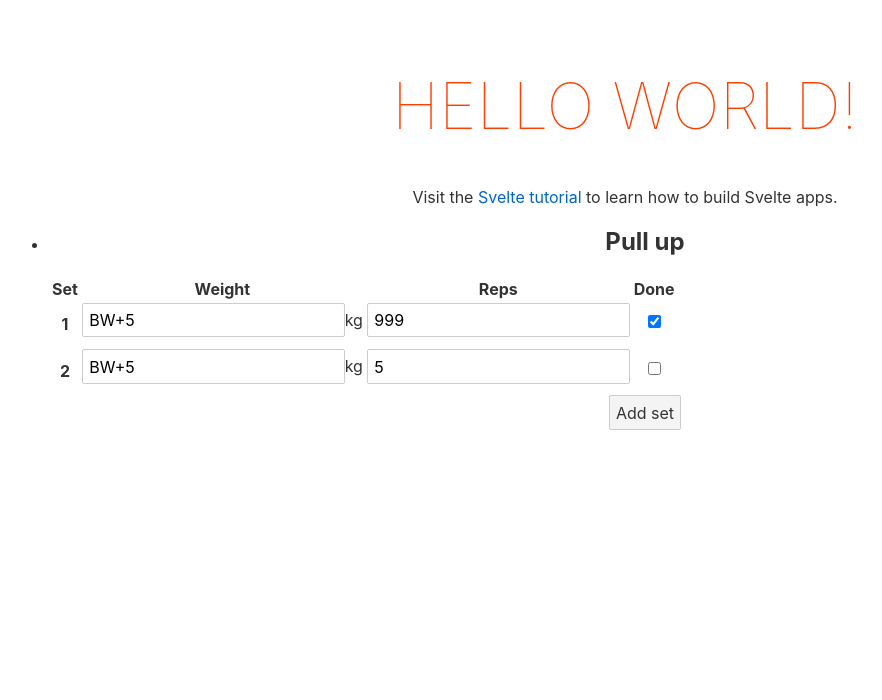
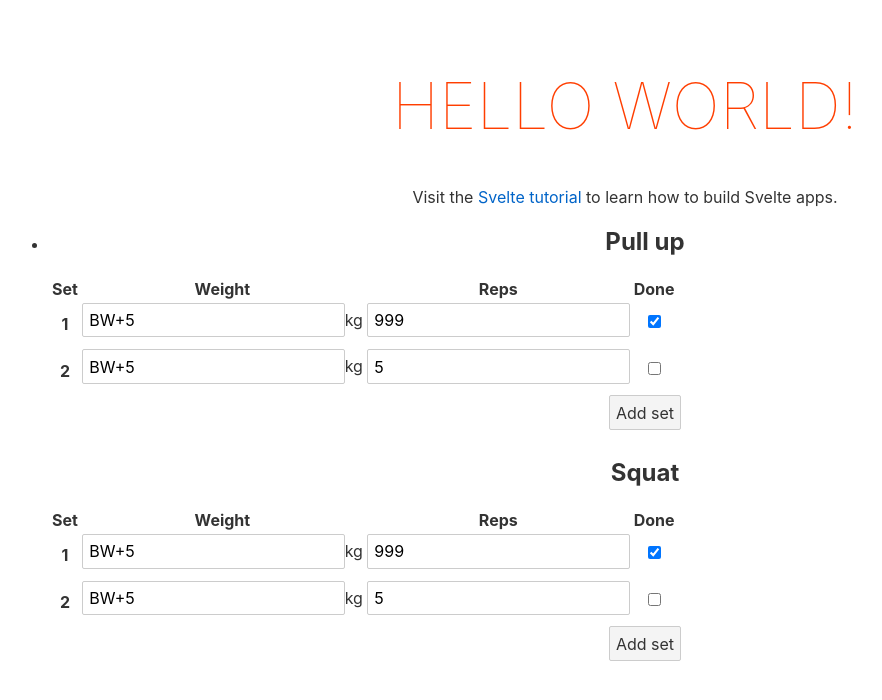
Before and after one commit to mebble/sessions, a Svelte app: page / in a window 1280 px wide. Shown: the top 700 px of the page, without its empty margins (15-897 px from the left). Built offline with nearby package versions, Linux system fonts and the light colour scheme.

Commit message:
create workout component

```diff
--- a/src/App.svelte
+++ b/src/App.svelte
@@ -1,19 +1,12 @@
 <script lang="ts">
-    import Exercise from "./Exercise.svelte";
+    import Workout from "./Workout.svelte";
 	export let name: string;
 </script>
 
 <main>
 	<h1>Hello {name}!</h1>
 	<p>Visit the <a href="https://svelte.dev/tutorial">Svelte tutorial</a> to learn how to build Svelte apps.</p>
-    <div>
-        <ul>
-            <li>
-                <Exercise />
-            </li>
-        </ul>
-    </div>
-
+    <Workout />
 </main>
 
 <style>
--- a/src/Exercise.svelte
+++ b/src/Exercise.svelte
@@ -1,5 +1,7 @@
 <script lang="ts">
     import type { ExerciseSet } from './types';
+
+    export let name: string;
 
     let sets: ExerciseSet[] = [
         { weight: 'BW+5', reps: 999, done: true },
@@ -17,7 +19,7 @@
 </script>
 
 <section>
-    <h2>Pull up</h2>
+    <h2>{name}</h2>
     <table>
         <thead>
             <tr>
--- /dev/null
+++ b/src/Workout.svelte
@@ -0,0 +1,12 @@
+<script lang="ts">
+    import Exercise from './Exercise.svelte';
+</script>
+
+<section>
+    <ul>
+        <li>
+            <Exercise name="Pull up" />
+            <Exercise name="Squat" />
+        </li>
+    </ul>
+</section>
```
